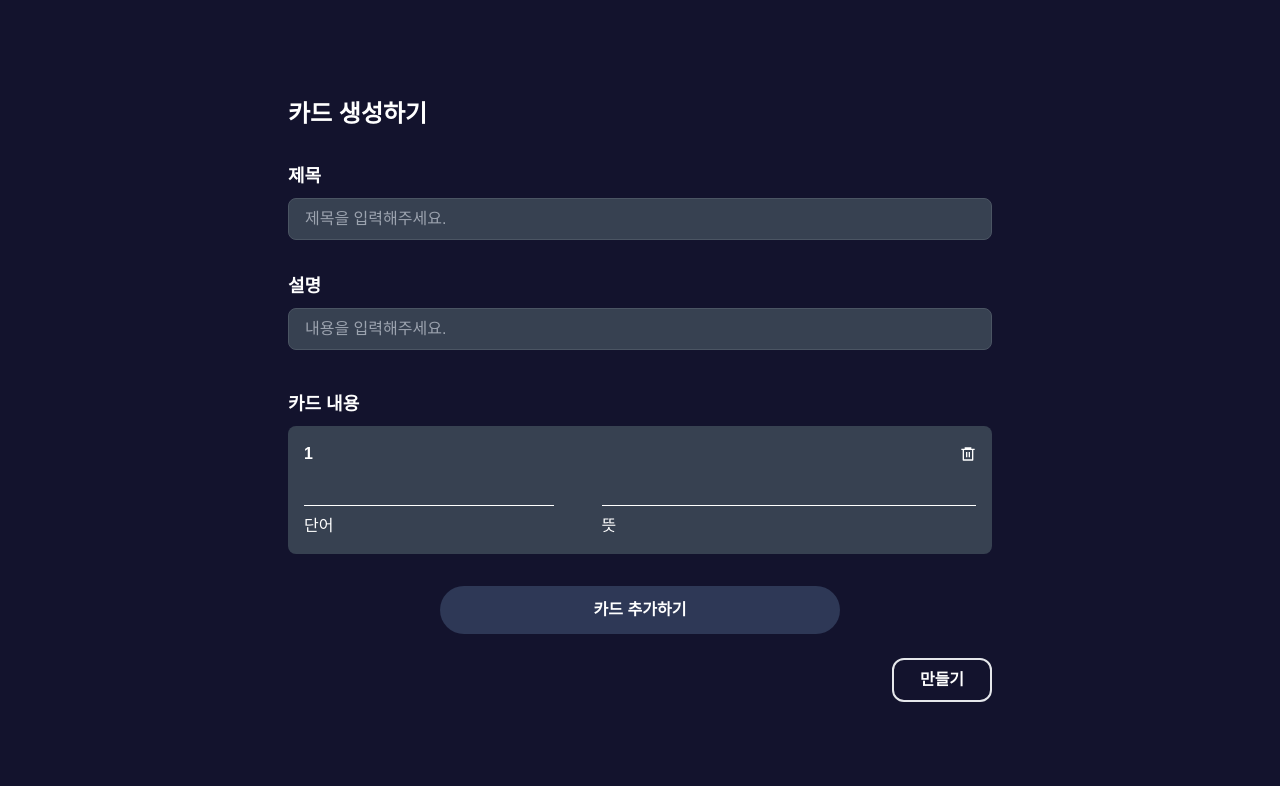
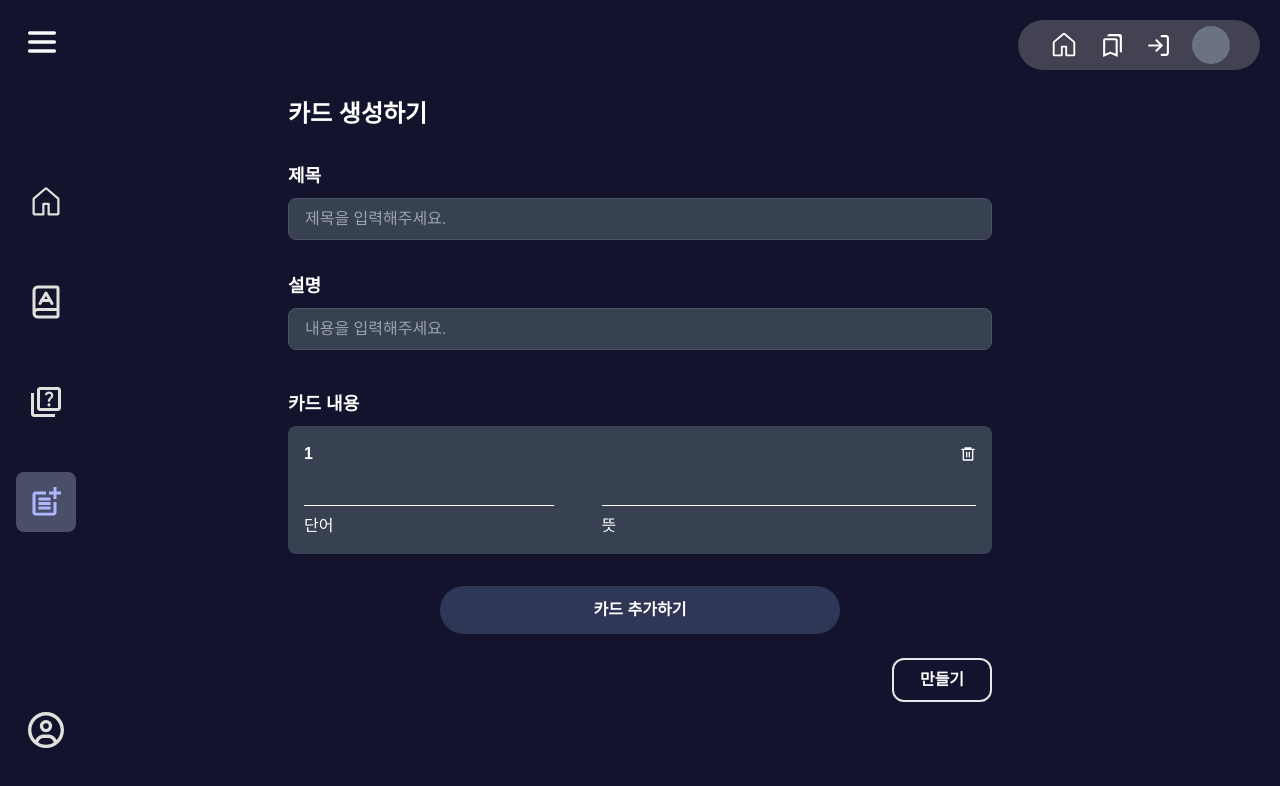
Before and after one commit to reizvoll/Duo_Dingco, a Next.js app: page /create in a window 1280 px wide. Shown: the top 786 px of the page. Built offline with nearby package versions, Linux system fonts and the light colour scheme; no server answers.

Commit message:
feat: 레이아웃 조건부 렌더링 추가구현

```diff
--- a/src/app/layout.tsx
+++ b/src/app/layout.tsx
@@ -1,5 +1,8 @@
-import type { Metadata } from 'next'
-import '@/styles/globals.css'
+import type { Metadata } from 'next';
+import { headers } from 'next/headers'; // headers 사용
+import HeadNav from '@/components/layout/HeadNav';
+import SideNav from '@/components/layout/SideNav';
+import '@/styles/globals.css';
 
 export const metadata: Metadata = {
   title: 'Duo-Dingco',
@@ -7,16 +10,26 @@ export const metadata: Metadata = {
   icons: {
     icon: '/dingco.png',
   },
-}
+};
 
 export default function RootLayout({
   children,
 }: Readonly<{
-  children: React.ReactNode
+  children: React.ReactNode;
 }>) {
+  const pathname = headers().get('x-pathname') || '/'; // 현재 경로 가져오기
+  const isAuthPage = pathname.startsWith('/auth'); // 인증 페이지 확인
+
   return (
     <html lang="en">
-      <body>{children}</body>
+      <body>
+        <div className="flex h-screen relative overflow-hidden">
+          {/* auth 페이지가 아닐 경우에만 SideNav, HeadNav 렌더링 */}
+          {!isAuthPage && <SideNav />}
+          {!isAuthPage && <HeadNav />}
+          <main className="flex-1">{children}</main>
+        </div>
+      </body>
     </html>
-  )
+  );
 }
--- a/src/app/page.tsx
+++ b/src/app/page.tsx
@@ -1,17 +1,11 @@
-import HeadNav from '@/components/layout/HeadNav';
-import SideNav from '@/components/layout/SideNav';
 import HeroSection from '@/components/layout/HeroSection';
 import React from 'react';
 
 const Home: React.FC = () => {
   return (
-    <div className="flex h-screen relative overflow-hidden">
-      <SideNav />
-      <HeadNav />
-      <main className="flex flex-col items-center justify-center flex-1 max-w-5xl mx-auto text-center relative">
-        <HeroSection />
-      </main>
-    </div>
+    <main className="flex flex-col items-center justify-center flex-1 max-w-5xl mx-auto text-center relative">
+      <HeroSection />
+    </main>
   );
 };
 
```
